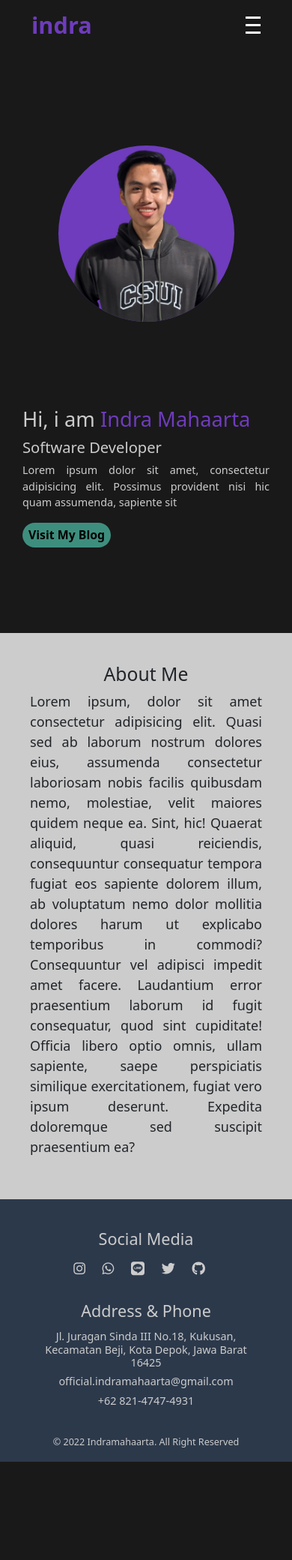
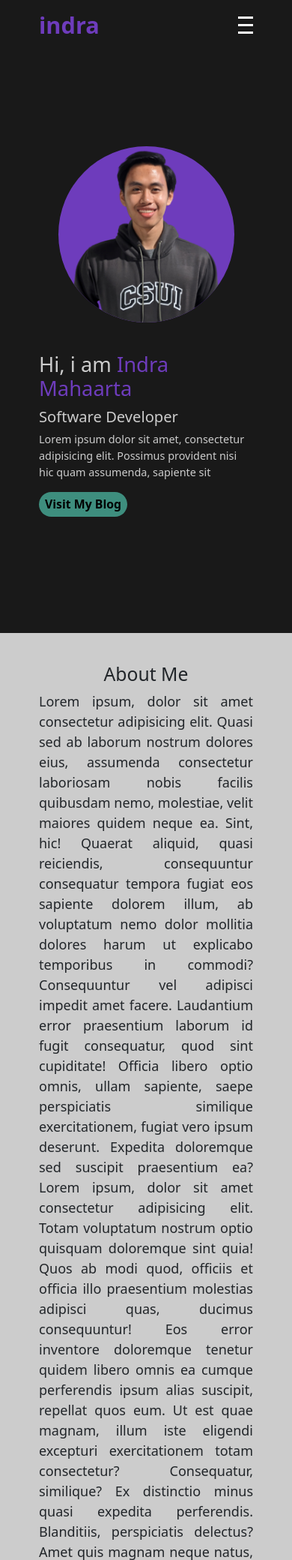
Before and after one commit to indramahaarta/personal_website, a Django app: page / in a window 390 px wide. Shown: the top 2080 px of the page at 75% size. Before the commit the page ends 1949 px from the top, so only its background shows below. Run offline with Django 4.2, Linux system fonts and the light colour scheme; some libraries are stand-ins or nearby versions.

Commit message:
memperbaiki tampilan responsive web

```diff
--- a/main/static/css/mainview.css
+++ b/main/static/css/mainview.css
@@ -5,7 +5,6 @@
 .landing {
   display: flex;
   flex-direction: row;
-  justify-content: space-evenly;
   align-items: center;
   width: 100%;
   height: 100vh;
@@ -13,7 +12,13 @@
   color: #ccc;
   font-size: 0.8em;
   font-weight: bold;
-  padding: 0 30px;
+  padding: 0px 40px;
+}
+
+.landing-content {
+  display: flex;
+  flex-direction: row;
+  justify-content: space-around;
 }
 
 .landing button {
@@ -26,6 +31,11 @@
   background-color: #3e8e7e;
   font-weight: bolder;
   transition: all 0.1s;
+}
+
+.content {
+  display: flex;
+  flex-direction: column;
 }
 
 .landing button:focus {
@@ -51,7 +61,7 @@ button:hover {
 .left {
   display: flex;
   flex-direction: column;
-  justify-content: flex-start;
+  justify-content: center;
   max-width: 500px;
 }
 
@@ -71,7 +81,13 @@ button:hover {
   background-color: #ccc;
 }
 
-p {
+.about .container {
+  display: flex;
+  flex-direction: column;
+  align-items: center;
+}
+
+.about p {
   text-align: justify;
   text-justify: distribute-all-lines;
 }
@@ -110,10 +126,19 @@ p {
 }
 
 @media (max-width: 870px) {
-  .landing {
+  .landing-content {
     display: flex;
     flex-direction: column-reverse;
-    padding-top: 80px;
+  }
+
+  .landing-content .right, .landing .left {
+    margin: auto;
+    margin-top: 40px;
+  }
+
+  .landing-content .left .p {
+    text-align: justify;
+    text-justify: distribute-all-lines;
   }
 }
 
@@ -131,3 +156,36 @@ p {
     font-size: 1.1;
   }
 }
+
+@media (max-height:414px) {
+  .landing-content{
+    display: flex;
+    flex-direction: row;
+  }
+}
+
+@media (max-height:414px) and (max-width:768px) {
+  .landing-content{
+    display: flex;
+    flex-direction: row;
+  }
+
+  h1 {
+    font-size: 1.8em;
+  }
+
+  h4 {
+    font-size: 1.2em;
+  }
+
+  p {
+    font-weight: lighter;
+    font-size: 0.8em;
+  }
+
+  .right .foto-profile {
+    width: 200px;
+    height: 200px;
+  }
+
+}
--- a/main/templates/mainview.html
+++ b/main/templates/mainview.html
@@ -12,6 +12,7 @@
 {% block content %}
 <div class="main-content">
     <div class="landing">
+        <div class="container landing-content">
             <div class="left">
                 <h1>Hi, i am <span class="name">Indra Mahaarta</span></h1>
                 <h4>Software Developer</h2>
@@ -26,11 +27,19 @@
                 </div>
             </div>
         </div>
+    </div>
     <div class="about">
+        <div class="container">
             <h2>About Me</h2>
             <p>Lorem ipsum, dolor sit amet consectetur adipisicing elit. Quasi sed ab laborum nostrum dolores eius, assumenda consectetur laboriosam nobis facilis quibusdam nemo, molestiae, velit maiores quidem neque ea. Sint, hic!
             Quaerat aliquid, quasi reiciendis, consequuntur consequatur tempora fugiat eos sapiente dolorem illum, ab voluptatum nemo dolor mollitia dolores harum ut explicabo temporibus in commodi? Consequuntur vel adipisci impedit amet facere.
-        Laudantium error praesentium laborum id fugit consequatur, quod sint cupiditate! Officia libero optio omnis, ullam sapiente, saepe perspiciatis similique exercitationem, fugiat vero ipsum deserunt. Expedita doloremque sed suscipit praesentium ea?</p>
+            Laudantium error praesentium laborum id fugit consequatur, quod sint cupiditate! Officia libero optio omnis, ullam sapiente, saepe perspiciatis similique exercitationem, fugiat vero ipsum deserunt. Expedita doloremque sed suscipit praesentium ea?
+            Lorem ipsum, dolor sit amet consectetur adipisicing elit. Totam voluptatum nostrum optio quisquam doloremque sint quia! Quos ab modi quod, officiis et officia illo praesentium molestias adipisci quas, ducimus consequuntur!
+            Eos error inventore doloremque tenetur quidem libero omnis ea cumque perferendis ipsum alias suscipit, repellat quos eum. Ut est quae magnam, illum iste eligendi excepturi exercitationem totam consectetur? Consequatur, similique?
+            Ex distinctio minus quasi expedita perferendis. Blanditiis, perspiciatis delectus? Amet quis magnam neque natus, sapiente quae necessitatibus magni libero modi eveniet voluptatum provident quaerat suscipit non expedita aliquam enim illum!
+            Doloremque nam at doloribus aliquam voluptates eius iste incidunt ad, distinctio ut facilis explicabo, expedita rerum a ducimus. Fugit quidem suscipit quisquam nulla, earum velit facere unde natus facilis. Ipsa!
+            Lorem ipsum dolor sit amet consectetur adipisicing elit. Cupiditate aspernatur quam, maiores reiciendis eligendi, vitae, quae neque deleniti natus id quos ut. Eligendi exercitationem obcaecati cupiditate sequi doloribus nisi iusto.</p>
+        </div>
     </div>
 </div>
 {% endblock %}
--- /dev/null
+++ b/static/css/base.css
@@ -0,0 +1,13 @@
+html {
+  font-family: "Ubuntu", sans-serif;
+}
+
+* {
+  margin: 0;
+  padding: 0;
+}
+
+.container {
+  max-width: 1280px;
+  margin: auto;
+}
--- a/static/css/main.css
+++ b/static/css/navbar.css
@@ -1,23 +1,18 @@
-html {
-  font-family: "Ubuntu", sans-serif;
-}
-
-body {
-  margin: 0;
-  padding: 0;
-}
-
 .my-navbar {
   background-color: #191919;
   font-size: 1.6em;
   position: fixed;
   top: 0;
   width: 100%;
-  padding: 10px 30px;
+  padding: 10px 40px;
   z-index: 2;
+  display: flex;
+  flex-direction: row;
+  justify-content: center;
+  align-items: center;
 }
 
-.container {
+.navbar-content {
   display: flex;
   flex-direction: row;
   justify-content: space-between;
--- a/templates/base.html
+++ b/templates/base.html
@@ -31,7 +31,9 @@
       integrity="sha384-EVSTQN3/azprG1Anm3QDgpJLIm9Nao0Yz1ztcQTwFspd3yD65VohhpuuCOmLASjC"
       crossorigin="anonymous"
     />
-    <link rel="stylesheet" href="{% static 'css/main.css' %}" />
+    <link rel="stylesheet" href="{% static 'css/base.css' %}" />
+    <link rel="stylesheet" href="{% static 'css/navbar.css' %}" />
+    <link rel="stylesheet" href="{% static 'css/footer.css' %}" />
 
     {% block meta %} {% endblock meta %}
   </head>
--- a/templates/footer.html
+++ b/templates/footer.html
@@ -1,4 +1,5 @@
 <footer>
+    <div class="container">
         <div class="row">
             <div class="col" id="social-media">
                 <h3>Social Media</h3>
@@ -22,4 +23,5 @@
                 © 2022 Indramahaarta. All Right Reserved
             </p>
         </div>
+    </div>
 </footer>
--- a/templates/navbar.html
+++ b/templates/navbar.html
@@ -1,5 +1,6 @@
 <nav class="my-navbar">
   <div class="container">
+    <div class="navbar-content">
       <div class="logo">
         <a href="">indra</a>
       </div>
@@ -7,10 +8,11 @@
         <div class="line" id="line"></div>
       </div>
       <div class="navbar-menu" id="menu">
+        <a class="link" href="">About Me</a>
+        <a class="link" href="">Education</a>
         <a class="link" href="">Project</a>
         <a class="link" href="">Skills</a>
-      <a class="link" href="">Contact</a>
-      <a class="link" href="">Blog</a>
+      </div>
     </div>
   </div>
 </nav>
```
Also changed, not shown: other parts of static/css/navbar.css (+0 -101 lines), static/css/footer.css (added, +103 -0 lines). Lines whose indentation alone changed are shown as unchanged.
